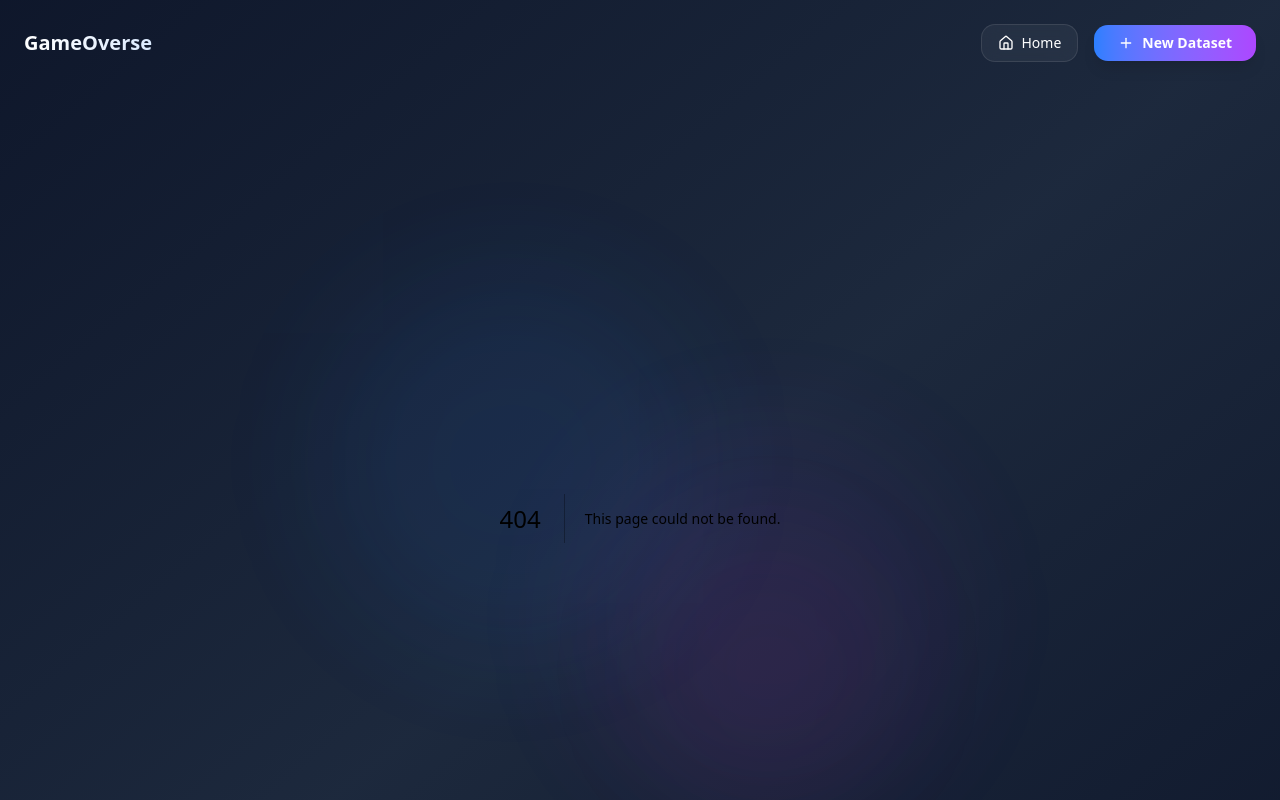
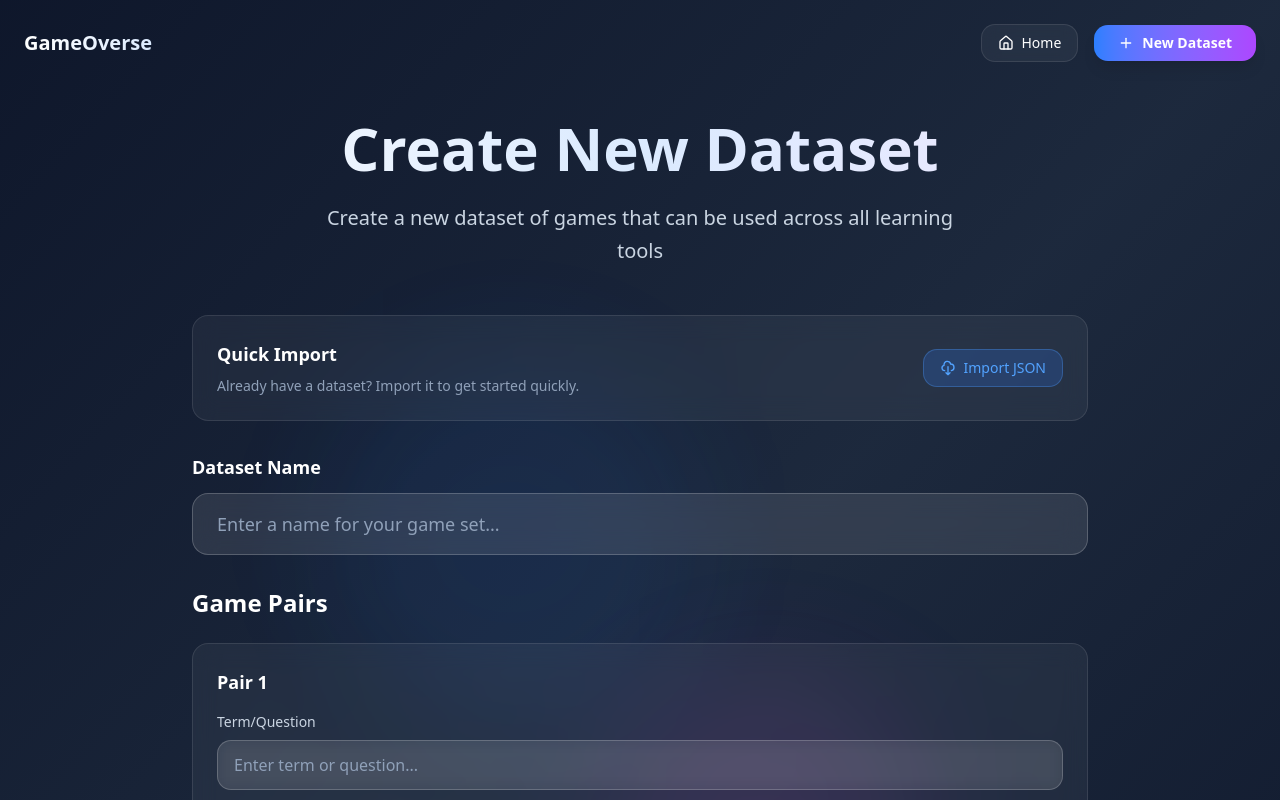
Before and after one commit to Echoinbyte/GameOverse, a Next.js app: page /dataset-editor in a window 1280 px wide. Before the commit this address had no page. Shown: the top 800 px of the page. Built offline with nearby package versions, Linux system fonts and the light colour scheme.

Commit message:
Add DatasetEditor component with header and dataset form for dataset management

```diff
--- /dev/null
+++ b/src/app/dataset-editor/page.tsx
@@ -0,0 +1,28 @@
+import Header from "@/components/Header";
+import { DatasetForm } from "@/components/dataset-editor";
+
+interface DatasetEditorProps {
+  searchParams: { id?: string };
+}
+
+export default function DatasetEditor({ searchParams }: DatasetEditorProps) {
+  const isEditing = !!searchParams.id;
+
+  return (
+    <>
+      <Header
+        title={isEditing ? "Edit Dataset" : "Create New Dataset"}
+        description={
+          isEditing
+            ? "Modify your existing learning dataset"
+            : "Create a new dataset of games that can be used across all learning tools"
+        }
+      />
+
+      {/* Form Section */}
+      <div className="max-w-4xl mx-auto">
+        <DatasetForm datasetId={searchParams.id} />
+      </div>
+    </>
+  );
+}
```
